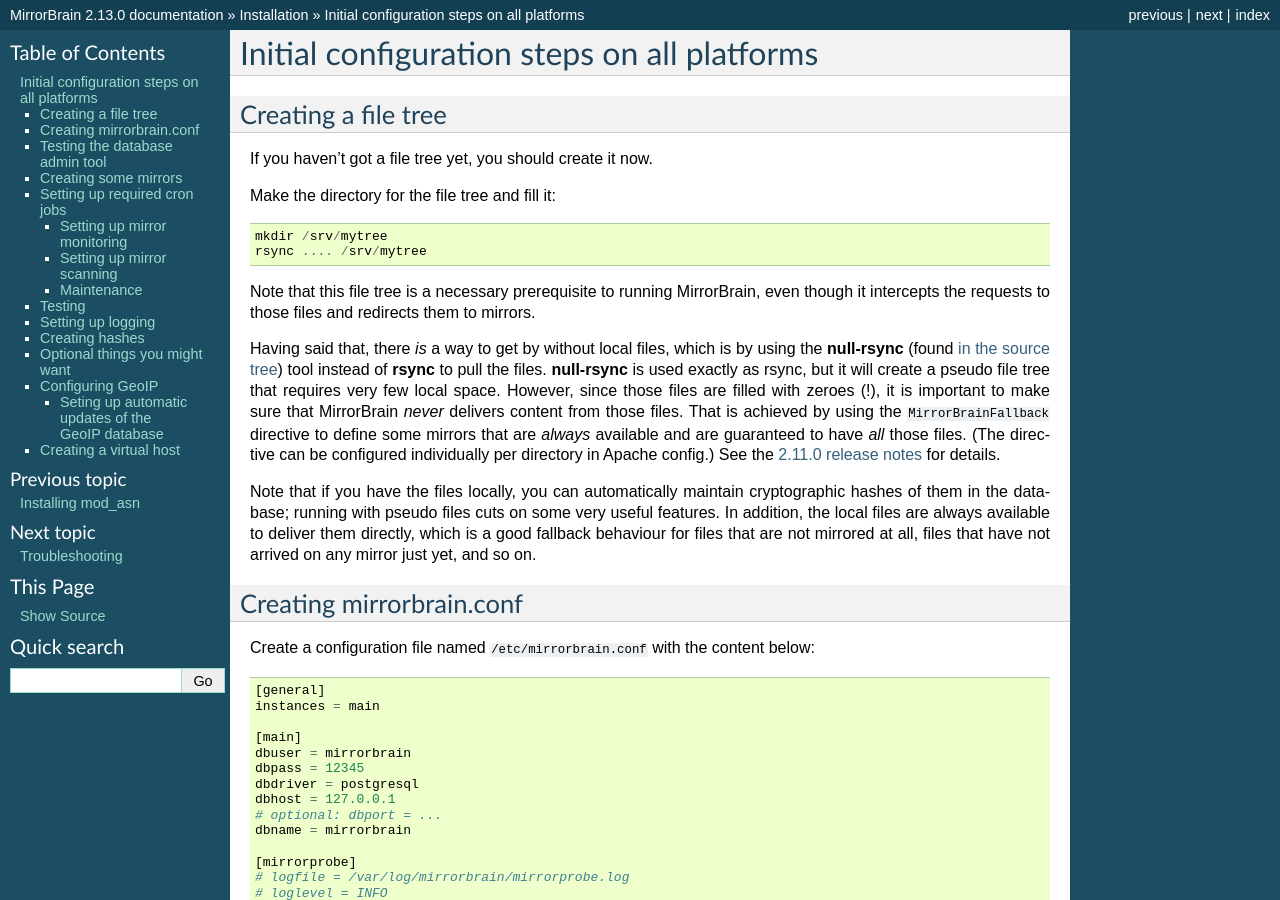
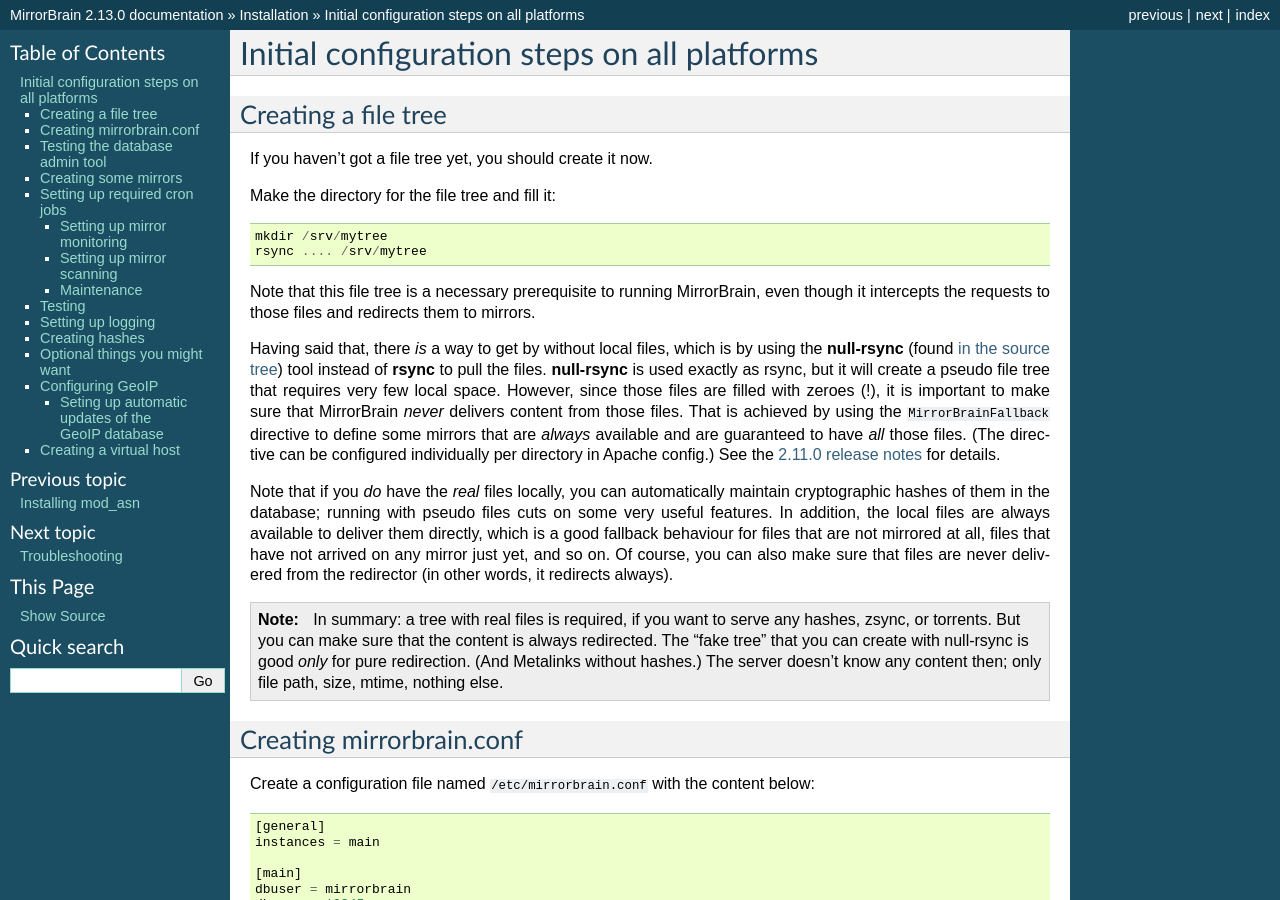
Before and after one commit to hayalci/mirrorbrain, a Sphinx documentation site: the page built from docs/installation/initial_config.rst, in a window 1280 px wide and 900 px high. Built offline with Sphinx 7.4.7, drawn with Linux system fonts in a browser that asks for light colours.

Commit message:
docs/installation/initial_config: clarifying note about fake trees & real file trees.
git-svn-id: http://svn.mirrorbrain.org/svn/mirrorbrain/trunk@8111 2d291e14-ff0c-0410-a3fa-d5caa9871f55

```diff
--- a/docs/installation/initial_config.rst
+++ b/docs/installation/initial_config.rst
@@ -34,12 +34,20 @@
 files. (The directive can be configured individually per directory in Apache
 config.) See the `2.11.0 release notes`_ for details.
 
-Note that if you have the files locally, you can automatically maintain
+Note that if you *do* have the *real* files locally, you can automatically maintain
 cryptographic hashes of them in the database; running with pseudo files cuts on
 some very useful features. In addition, the local files are always available to
 deliver them directly, which is a good fallback behaviour for files that are
 not mirrored at all, files that have not arrived on any mirror just yet, and so
-on.
+on. Of course, you can also make sure that files are never delivered from the
+redirector (in other words, it redirects always).
+
+.. note::
+   In summary: a tree with real files is required, if you want to serve any
+   hashes, zsync, or torrents. But you can make sure that the content is always
+   redirected.  The "fake tree" that you can create with null-rsync is good
+   *only* for pure redirection. (And Metalinks without hashes.) The server
+   doesn't know any content then; only file path, size, mtime, nothing else.
 
 .. _`2.11.0 release notes`: http://mirrorbrain.org/docs/changes/#release-2-11-0-r7896-dec-2-2009
 
```
